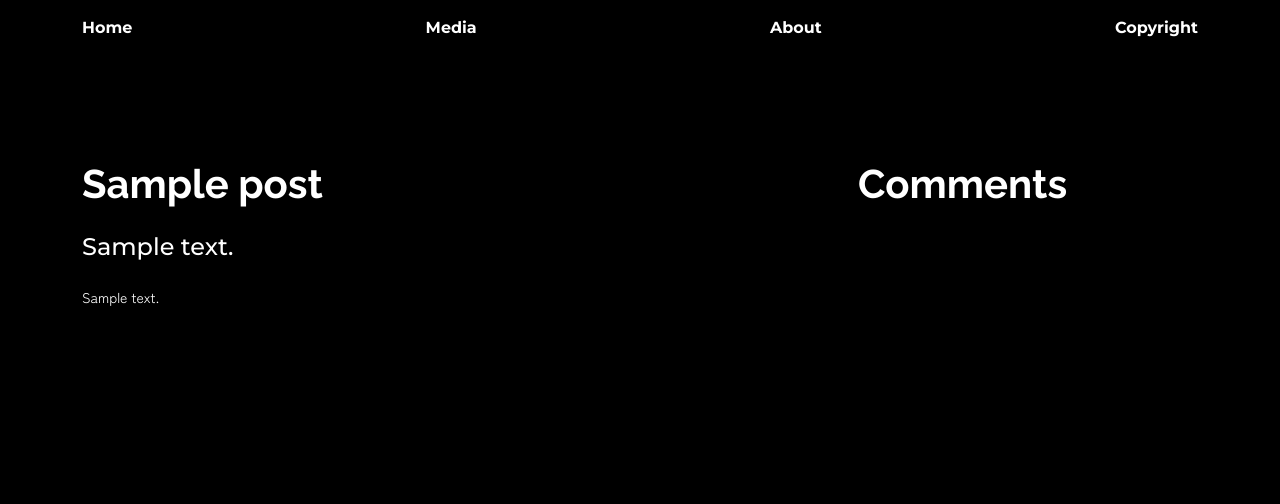
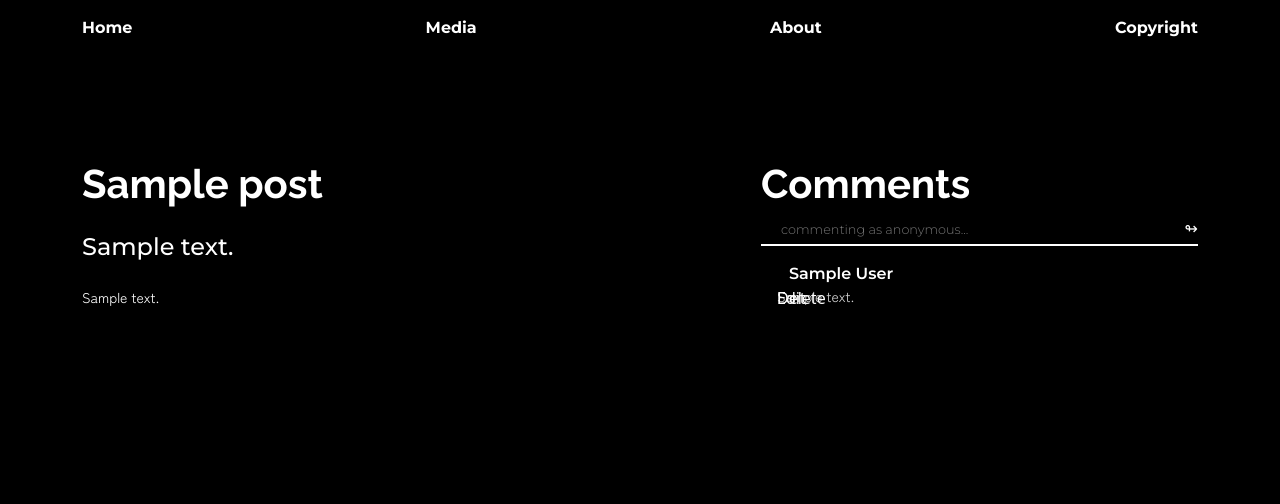
Before and after one commit to fntmz/phntmz2, a Django app: page /posts/1 in a window 1280 px wide. Shown: the top 504 px of the page. Run offline with Django 3.2, Linux system fonts and the light colour scheme; tables that the repository leaves empty hold one stand-in row (values such as "Sample post"); some libraries are stand-ins or nearby versions.

Commit message:
added comments

```diff
--- a/hello/static/css/view_post.css
+++ b/hello/static/css/view_post.css
@@ -15,7 +15,7 @@
 }
 
 #content-wrapper > div {
-    font-family: 'Zen Kaku Gothic New', sans-serif;
+    font-family: "Zen Kaku Gothic New", sans-serif;
     font-weight: 400;
     font-size: 14px;
     white-space: pre-wrap;
@@ -33,6 +33,11 @@
     position: absolute;
 }
 
+#jump-comment {
+    font-family: "Zen Kaku Gothic New", sans-serif;
+    display: none;
+}
+
 #comment-input {
     padding: 0 20px 0 20px;
     background-color: transparent !important;
@@ -45,14 +50,67 @@
     font-family: "Montserrat", sans-serif;
     font-weight: 300;
     color: var(--color);
+    padding-bottom: 5px;
     width: 100%;
-    padding-bottom: 5px;
+}
+
+#comment-wrapper > form {
+    position: relative;
+}
+
+#comment-submit {
+    padding: 0 !important;
+    border-radius: 0 !important;
+    background-color: transparent !important;
+    border: 0 !important;
+    transition: color 0.3s;
+    color: var(--color);
+    position: absolute;
+    right: 0;
+    top: 0;
+    transition: color 0.3s;
+}
+
+#comment-submit:hover {
+    color: var(--a-highlight);
+}
+
+.comment {
+    position: relative;
+}
+
+.comment-author {
+    position: relative;
+    left: 12px;
+    font-family: "Montserrat", sans-serif;
+    font-size: 16px;
+    font-weight: 600;
+}
+
+.comment-action {
+    display: flex;
+}
+
+.comment-action > a {
+    position: absolute;
+}
+
+.comment-content {
+    font-family: "Zen Kaku Gothic New", sans-serif;
+    font-size: 14px;
+    color: lightgrey;
 }
 
 h1 {
-    font-family: 'Raleway', sans-serif;
+    font-family: "Raleway", sans-serif;
 }
 
 h4 {
-    font-family: 'Montserrat', sans-serif;
+    font-family: "Montserrat", sans-serif;
 }
+
+@media only screen and (max-width: 1200px) {
+    #jump-comment {
+        display: block;
+    }
+}
--- a/hello/templates/view_post.html
+++ b/hello/templates/view_post.html
@@ -17,38 +17,51 @@
 
 <div class="container" id="post-content">
     <div class="row g-5">
-        <div class="col-xl-8 col-12" id="content-wrapper">
+        <a href="#comment-wrapper" id="jump-comment">go to comments</a>
+
+        <div class="col-xl-7 col-12" id="content-wrapper">
             <h1>{{ posts.title }}</h1>
             <h4>{{ posts.description }}</h4>
             <div>{{ posts.detail }}</div>
         </div>
-        <div class="col-xl-4 col-12" id="meta-wrapper">
+
+        <div class="col-xl-5 col-12" id="comment-wrapper">
             <h1>Comments</h1>
-
             <form action="" method="POST">
                 {% csrf_token %}
+                <div class=" comment-input-wrapper">
                     {% if not username %}
-                <input name="detail" id="comment-input" placeholder="commenting as anonymous..." type="submit"
-                    hidden></input>
+                    <input name="detail" id="comment-input" placeholder="commenting as anonymous..."></input>
                     {% else %}
                     <input name="detail" id="comment-input" placeholder="commenting as {{ username }}"></input>
                     {% endif %}
+                </div>
+                <button name="create_comment" id="comment-submit" type="submit">&#8620;</button>
                 <input name="create_comment" type="submit" hidden></input>
             </form>
 
+            <div class="row gy-3 p-3" id="comment-section">
                 {% for comment in comments %}
-            <div class="comment">
+                <div class="col-12 comment">
                     <div class="comment-author">
-                    {{ comment.author }}
+                        {{ comment.author_id }}
                     </div>
+                    {% if role == '0' or role == '1' or user.username != username %}
+                    <div class="comment-action">
+                        <a href="{% url 'edit_user' user.id %}">Edit</a>
+                        <a href="{% url 'delete_user' user.id %}">Delete</a>
+                    </div>
+                    {% endif %}
                     <div class="comment-content">
-                    {{ comment.content }}
+                        {{ comment.detail }}
+                    </div>
                 </div>
                 {% endfor %}
-
             </div>
         </div>
     </div>
+</div>
+
 {% endblock %}
 
 {% block js %}
--- a/hello/views.py
+++ b/hello/views.py
@@ -28,17 +28,16 @@ def index(request):
 
 def viewPosts(request, id):
     if request.method == "POST":
-        if "create_comment" in request.POST:
+        if "create_comment" in request.POST and len(request.POST.get("detail")) > 31:
             comments = Comments()
             comments.detail = request.POST.get("detail")
             comments.author_id = request.session.get("author_id")
             comments.post_id = id
             comments.save()
 
-        elif "edit_comment" in request.POST:
+        elif "edit_comment" in request.POST and len(request.POST.get("detail")) > 31:
             comments = Comments.objects.get(pk = id)
             comments.detail = request.POST.get("detail")
-            comments.post_id = id
             comments.save()
 
         return redirect(request.META['HTTP_REFERER'])
@@ -63,9 +62,9 @@ def login(request):
                 if password == user.password:
                     request.session['username'] = username
                     request.session['author_id'] = user.id
-                    if user.role == 0:
+                    if int(user.role) == 0:
                         request.session['role'] = '0'
-                    elif user.role == 1:
+                    elif int(user.role) == 1:
                         request.session['role'] = '1'
                     else:
                         request.session['role'] = '2'
@@ -90,6 +89,7 @@ def login(request):
 
 def user(request):
     role = request.session.get('role')
+    print(role)
 
     if role == '0' or role == '1':
         return render(request, "admin_user.html", {"user": User.objects.all(), "role": role, "username": request.session.get('username'), "darkmode": request.session.get('darkmode')})
@@ -207,7 +207,6 @@ def editPosts(request, id):
 
 """---comments views---"""
 
-
 def deleteComments(request, id):
     Comments.objects.get(pk = id).delete()
     return redirect(request.META['HTTP_REFERER'])
```
Also changed, not shown: README.md. Lines whose indentation alone changed are shown as unchanged.
